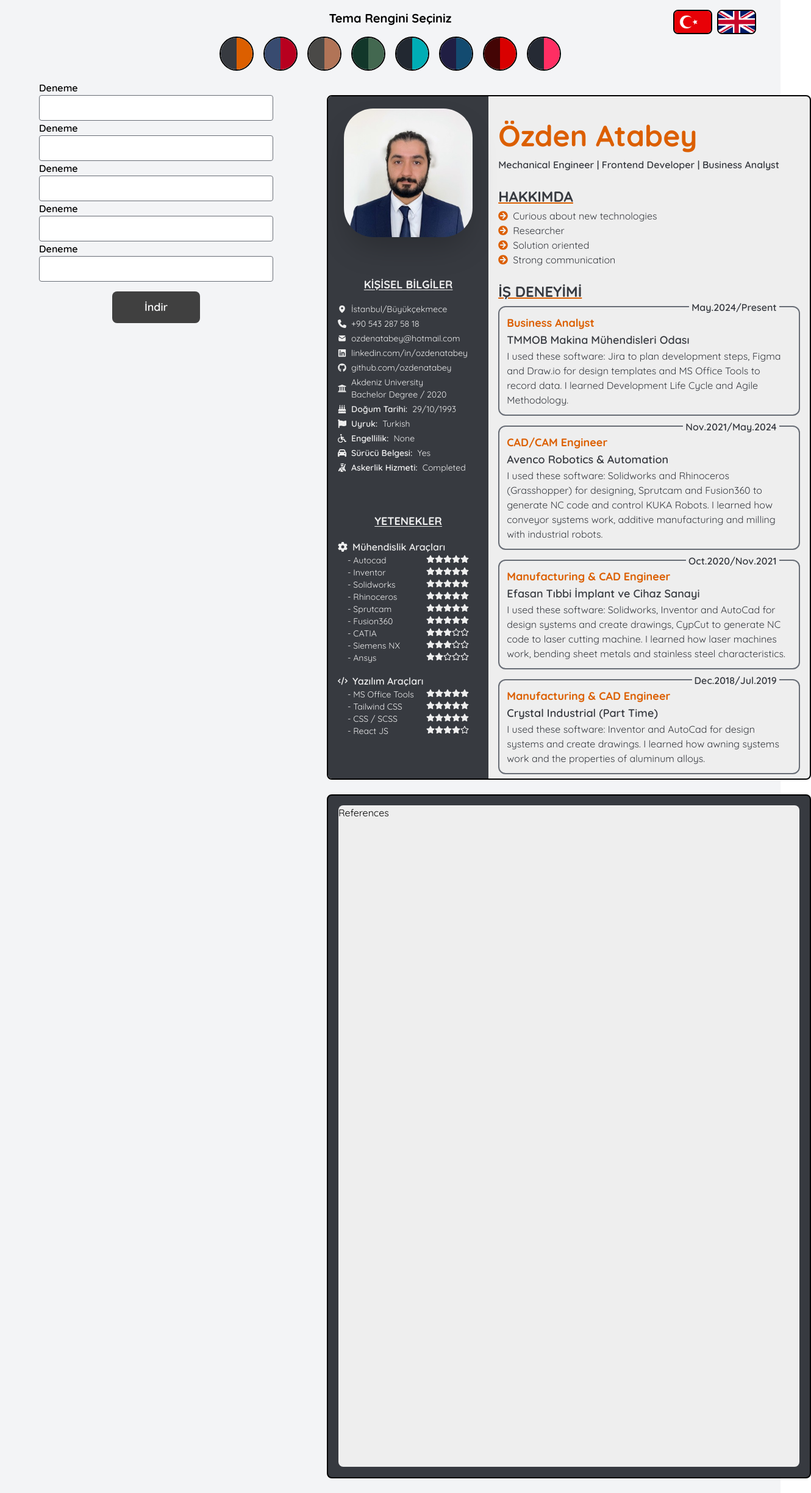
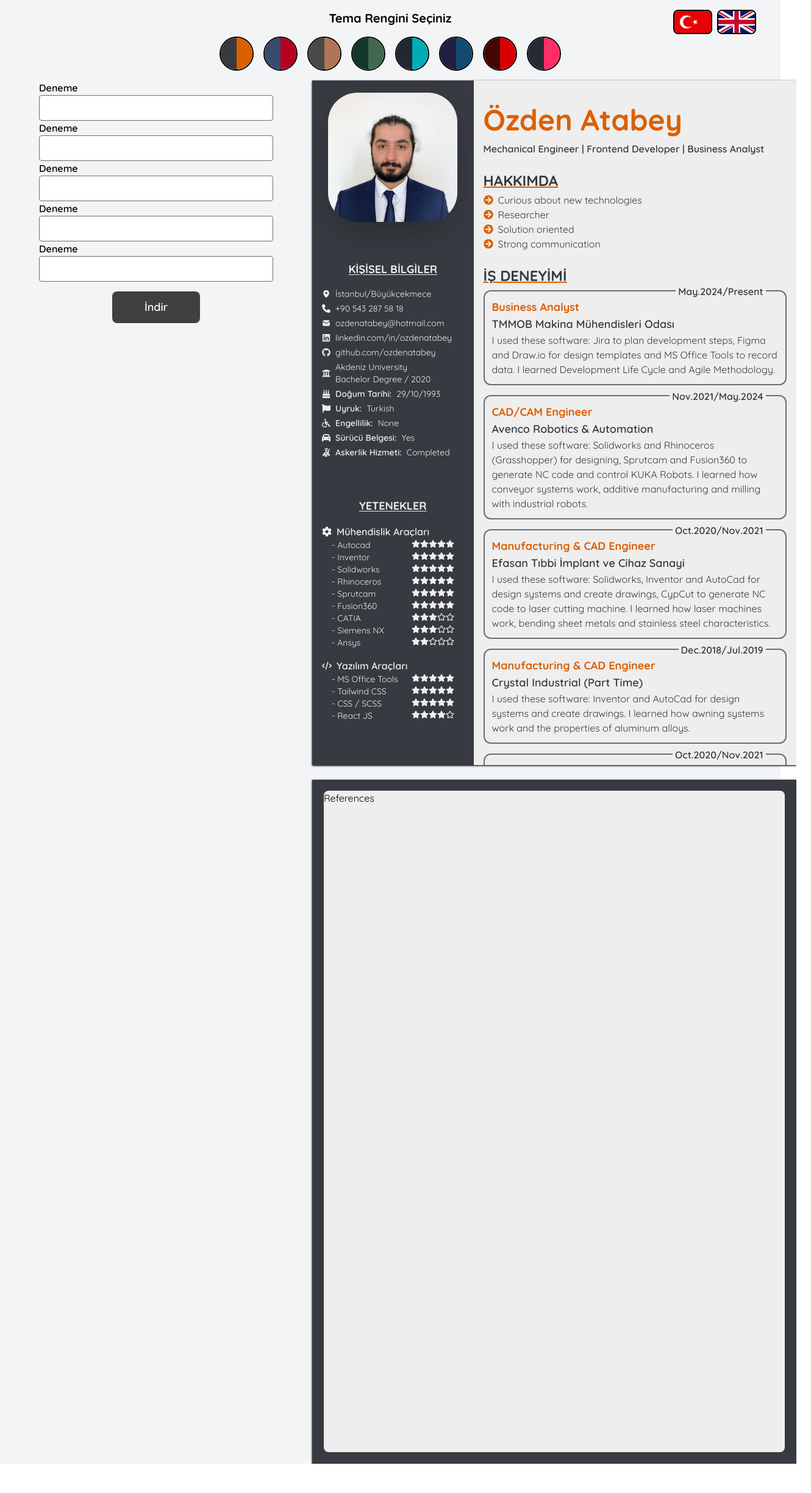
Before and after one commit to ozdenatabey/cv-builder, a React (Vite) app: page / in a window 1280 px wide. Shown: the whole page at 61% size, 1330 px wide, since content can reach past the window. After the commit the page ends 2401 px from the top, so only its background shows below. Built offline with nearby package versions, Linux system fonts and the light colour scheme.

Commit message:
pdf download button has been added

```diff
--- a/package.json
+++ b/package.json
@@ -13,7 +13,8 @@
     "react": "^18.3.1",
     "react-dom": "^18.3.1",
     "react-icons": "^5.3.0",
-    "react-rating": "^2.0.5"
+    "react-rating": "^2.0.5",
+    "react-to-print": "^3.0.1"
   },
   "devDependencies": {
     "@eslint/js": "^9.9.0",
--- a/src/App.jsx
+++ b/src/App.jsx
@@ -3,6 +3,7 @@ import ColorPicker from "./component/ColorPicker";
 import LanguageSelect from "./component/LanguageSelect";
 import Form from "./component/Form";
 import Page from "./component/Page";
+import { useReactToPrint } from "react-to-print";
 
 function App() {
   // DİL SEÇİMİ
@@ -30,6 +31,18 @@ function App() {
       return;
     }
   }, [pageCount]);
+
+  // PDF OLARAK İNDİRME
+  const pageRef = useRef();
+  const now = new Date();
+  const year = now.getFullYear();
+  const month = now.getMonth() + 1;
+  const day = now.getDate();
+  const reactToPrintFn = useReactToPrint({
+    contentRef: pageRef,
+    documentTitle: `CV-${day}.${month}.${year}`,
+  });
+
   return (
     <div className="bg-gray-100">
       <div className="absolute right-10 top-4">
@@ -42,13 +55,16 @@ function App() {
         <section id="leftSide" className="w-2/5">
           <Form theme={selectedTheme} language={language} />
           <div className="flex justify-center my-4">
-            <button className="bg-neutral-700 text-white font-semibold text-lg w-36 py-3 rounded-lg hover:bg-neutral-800 active:scale-[0.97]">
+            <button
+              onClick={reactToPrintFn}
+              className="bg-neutral-700 text-white font-semibold text-lg w-36 py-3 rounded-lg hover:bg-neutral-800 active:scale-[0.97]"
+            >
               {language === "en" ? "Download" : "İndir"}
             </button>
           </div>
         </section>
         <section id="rightSide" className="w-3/5">
-          <div className="grid place-items-center">
+          <div ref={pageRef} className="grid place-items-center">
             <Page
               theme={selectedTheme}
               language={language}
--- a/src/component/Page.jsx
+++ b/src/component/Page.jsx
@@ -8,9 +8,10 @@ import References from "./References";
 function Page({ theme, language, myRef, pageCount }) {
   return (
     <>
+      <div className="space-y-6">
         <div
           id="page1"
-        className={`bg-${theme}-base m-6 h-[297mm] w-[210mm] border-2 border-black rounded-lg overflow-hidden`}
+          className={`bg-${theme}-base h-[297mm] w-[210mm] shadow shadow-black overflow-hidden`}
         >
           <div className="flex">
             <div className="w-2/6">
@@ -26,13 +27,14 @@ function Page({ theme, language, myRef, pageCount }) {
         {pageCount === 2 && (
           <div
             id="page2"
-          className={`bg-${theme}-primary mb-6 h-[297mm] w-[210mm] grid place-items-center border-2 border-black rounded-lg overflow-hidden`}
+            className={`bg-${theme}-primary mb-6 h-[297mm] w-[210mm] grid place-items-center shadow shadow-black overflow-hidden`}
           >
             <div className={`bg-${theme}-base w-[200mm] h-[287mm] rounded-lg`}>
               <References />
             </div>
           </div>
         )}
+      </div>
     </>
   );
 }
```
Also changed, not shown: 1 other file (tests, documents, lock files or other folders). Lines whose indentation alone changed are shown as unchanged.
